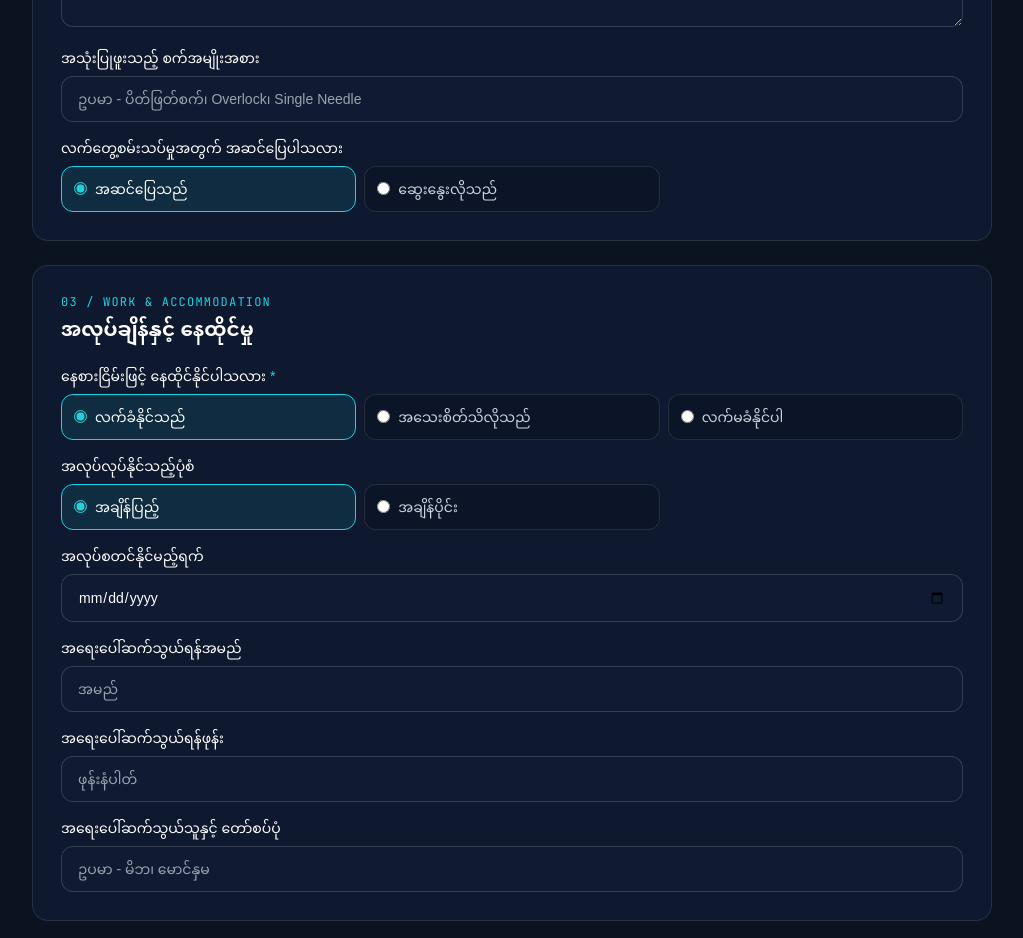
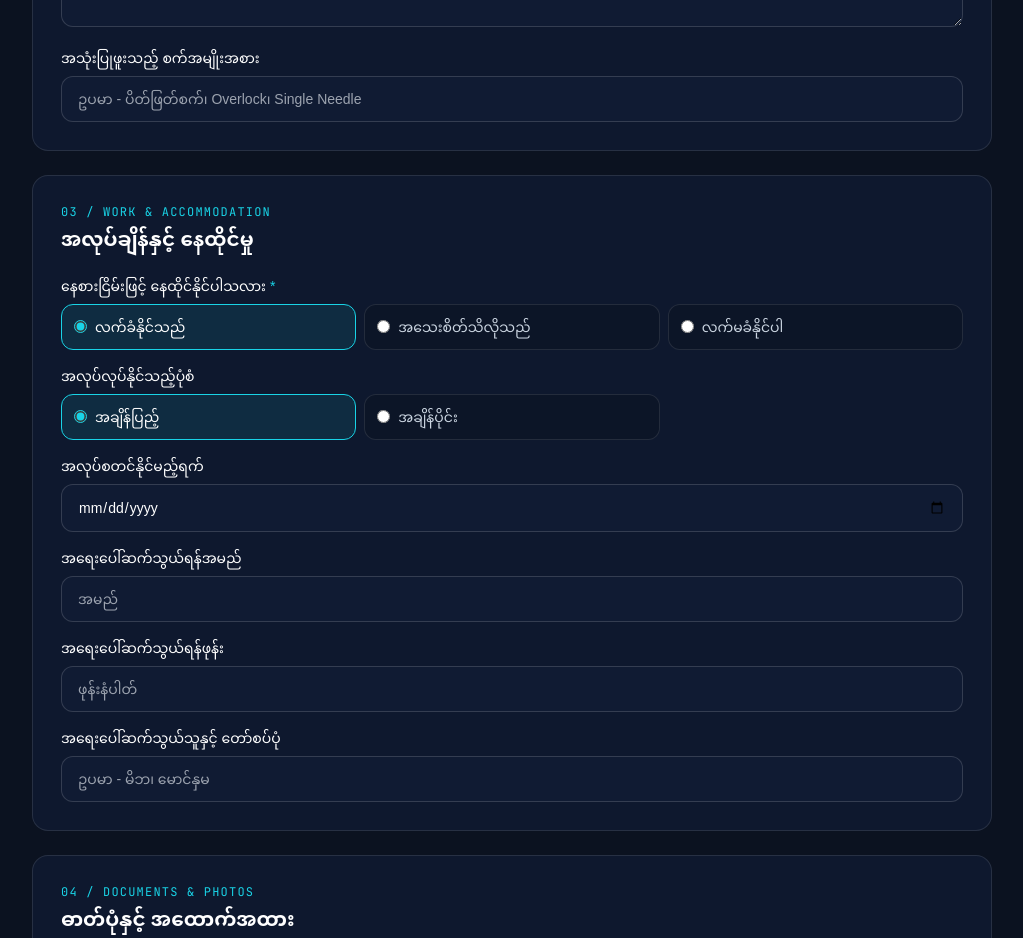
Before and after one commit to letyarworks/letyar-website, a Next.js app: page /jobform in a window 1280 px wide. Shown: the part 2120-3058 px from the top of the page, without its empty margins (128-1151 px from the left). Built offline with nearby package versions, Linux system fonts and the light colour scheme; a web font is replaced by a local one.

Commit message:
Refine job application form fields

```diff
--- a/components/JobApplicationForm.tsx
+++ b/components/JobApplicationForm.tsx
@@ -1,8 +1,6 @@
 "use client";
 
 import { useState } from "react";
-import { createClient } from "@/lib/supabase/client";
-
 const inputClass = "mt-2 w-full rounded-xl border border-white/15 bg-[#101B33] px-4 py-3 text-sm text-white placeholder:text-slate-400 focus:border-cyan focus:outline-none";
 const labelClass = "block text-sm font-medium text-white";
 const sectionClass = "rounded-2xl border border-white/10 bg-[#101B33]/80 p-5 sm:p-7";
@@ -86,7 +84,6 @@ export default function JobApplicationForm() {
         <Field label="လက်ရှိကျွမ်းကျင်မှု" required><Choice name="skill" options={["ကျွမ်းကျင်","အလယ်အလတ်","အခြေခံ","အတွေ့အကြုံမရှိ"]} value={skill} onChange={setSkill}/></Field>
         <Field label="လုပ်ငန်းအတွေ့အကြုံ"><textarea value={experience} onChange={e=>setExperience(e.target.value)} maxLength={1500} rows={3} className={inputClass} placeholder="ယခင်လုပ်ကိုင်ခဲ့သည့်နေရာ၊ လုပ်သက်၊ ကျွမ်းကျင်သည့်အလုပ်များ"/></Field>
         <Field label="အသုံးပြုဖူးသည့် စက်အမျိုးအစား"><input name="machine_skills" maxLength={300} className={inputClass} placeholder="ဥပမာ - ပိတ်ဖြတ်စက်၊ Overlock၊ Single Needle"/></Field>
-        <Field label="လက်တွေ့စမ်းသပ်မှုအတွက် အဆင်ပြေပါသလား"><Choice name="test_ok" options={["အဆင်ပြေသည်","ဆွေးနွေးလိုသည်"]} value={schedule === "အချိန်ပြည့်" ? "အဆင်ပြေသည်" : "ဆွေးနွေးလိုသည်"} onChange={v=>setSchedule(v === "အဆင်ပြေသည်" ? "အချိန်ပြည့်" : "အချိန်ပိုင်း")}/></Field>
       </div>
     </section>
 
```
